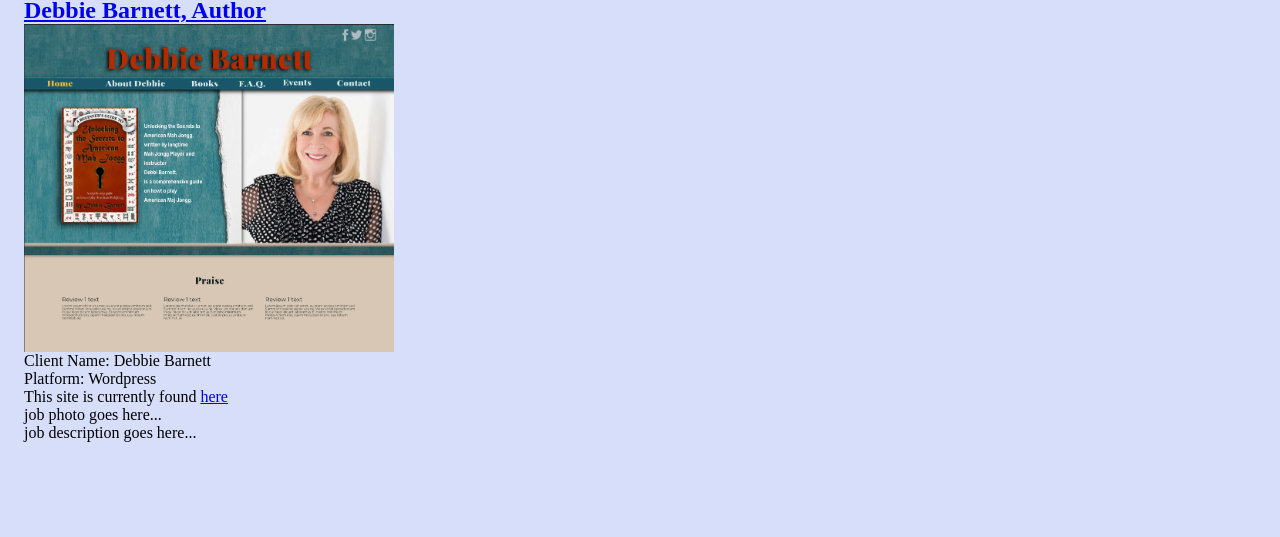
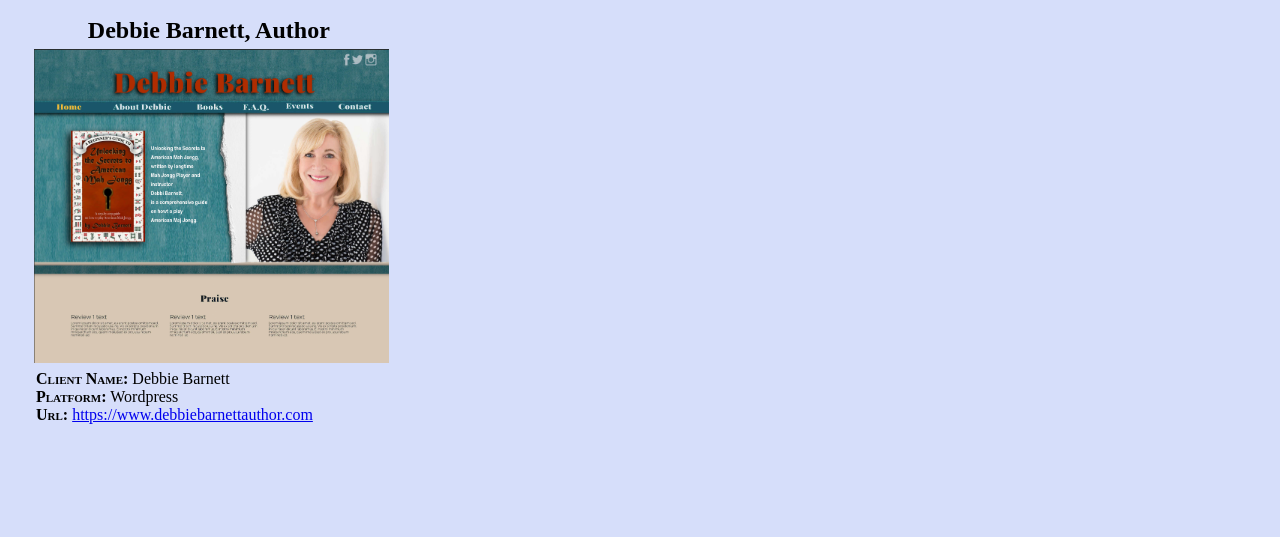
Before and after one commit to ckujawa/portfolio_site, a Gatsby site: page /work in a window 1280 px wide. Shown: the part 200-737 px from the top of the page. Built offline with nearby package versions, Linux system fonts and the light colour scheme; Gatsby itself is replaced by a stand-in of ours.

Commit message:
fix how work blocks display

```diff
--- a/src/pages/work.js
+++ b/src/pages/work.js
@@ -3,6 +3,7 @@ import Layout from '../components/layout'
 import styled from 'styled-components'
 import Link from 'gatsby-link'
 import Img from 'gatsby-image'
+import { graphql } from 'gatsby'
 
 import { Capitalize } from '../utilities/utilFuncs'
 
@@ -47,9 +48,36 @@ export const query = graphql`
 `
 
 const WorkDisplay = styled.div`
+  margin-top: 15px;
   display: grid;
   grid-template-columns: repeat(3, 30%);
   grid-template-rows: auto;
+`
+
+const Job = styled.div`
+  padding: 5px;
+
+  img {
+    margin: 5px;
+  }
+
+  a.portfolio-page-link {
+    text-decoration: none;
+    color: black;
+  }
+
+  h2 {
+    text-align: center;
+  }
+`
+const JobDataWrapper = styled.div`
+  margin: 5px;
+  padding: 2px;
+`
+
+const JobDataLabel = styled.span`
+  font-weight: bold;
+  font-variant: small-caps;
 `
 
 export default ({ data }) => (
@@ -73,22 +101,34 @@ export default ({ data }) => (
     <WorkDisplay>
       {data.allFile.nodes.map(({ id, childMarkdownRemark }) => {
         const { frontmatter } = childMarkdownRemark
-        const { html } = childMarkdownRemark
-        console.log({ html })
         return (
-          <div key={id}>
-            <Link to={frontmatter.path}>
+          <Job key={id}>
+            <Link className="portfolio-page-link" to={frontmatter.path}>
               <h2>{frontmatter.jobName}</h2>
+              <Img fluid={frontmatter.featuredImage.childImageSharp.fluid} />
             </Link>
-            <Img fluid={frontmatter.featuredImage.childImageSharp.fluid} />
-            <p>Client Name: {frontmatter.clientName}</p>
-            <p>Platform: {Capitalize(frontmatter.technology)}</p>
-            <p>
-              This site is currently found{' '}
-              <a href={frontmatter.publishedUrl}>here</a>
-            </p>
-            <div dangerouslySetInnerHTML={{ __html: html }} />
-          </div>
+            <JobDataWrapper>
+              <p>
+                <JobDataLabel>Client Name:</JobDataLabel>{' '}
+                {frontmatter.clientName}
+              </p>
+              <p>
+                <JobDataLabel>Platform:</JobDataLabel>{' '}
+                {Capitalize(frontmatter.technology)}
+              </p>
+              {frontmatter.publishedUrl === null ||
+              frontmatter.publishedUrl === '' ? (
+                <p>This project is not currently available online</p>
+              ) : (
+                <p>
+                  <JobDataLabel>Url:</JobDataLabel>{' '}
+                  <a href={frontmatter.publishedUrl}>
+                    {frontmatter.publishedUrl}
+                  </a>
+                </p>
+              )}
+            </JobDataWrapper>
+          </Job>
         )
       })}
     </WorkDisplay>
```
